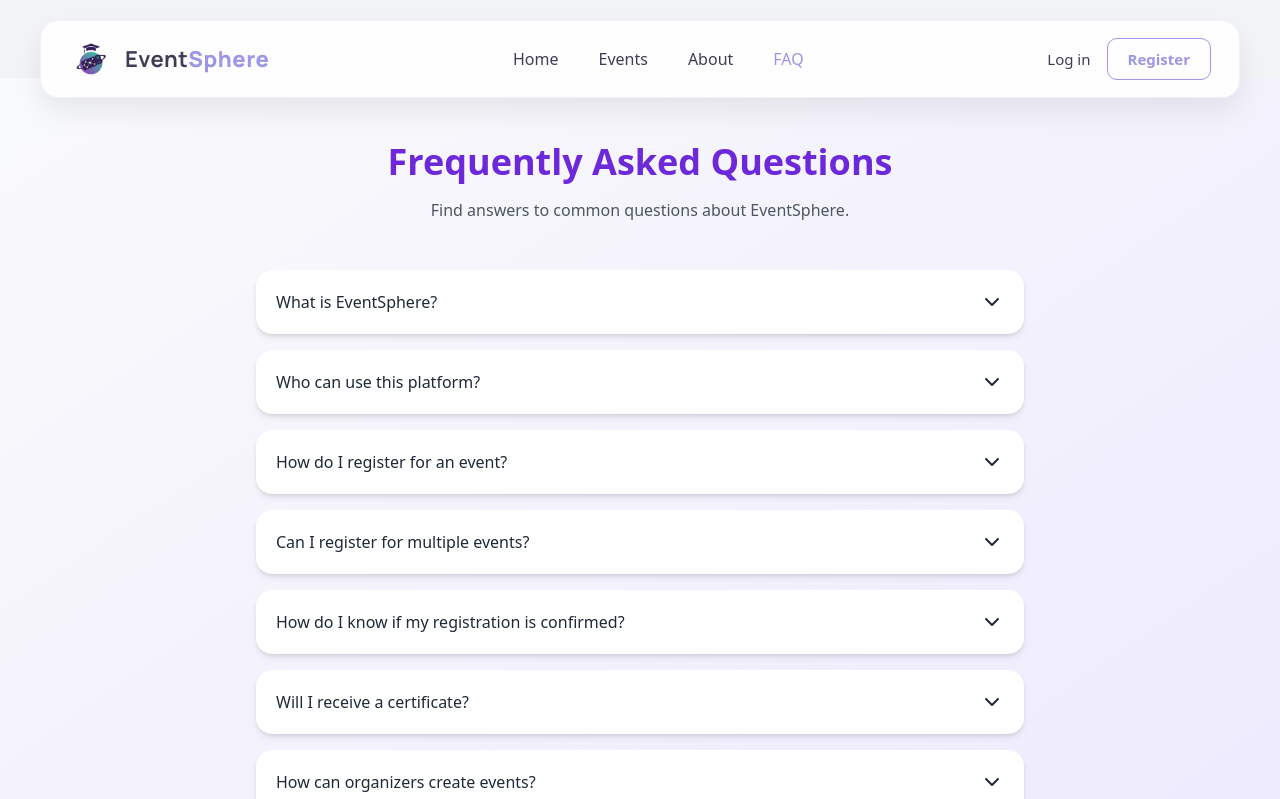
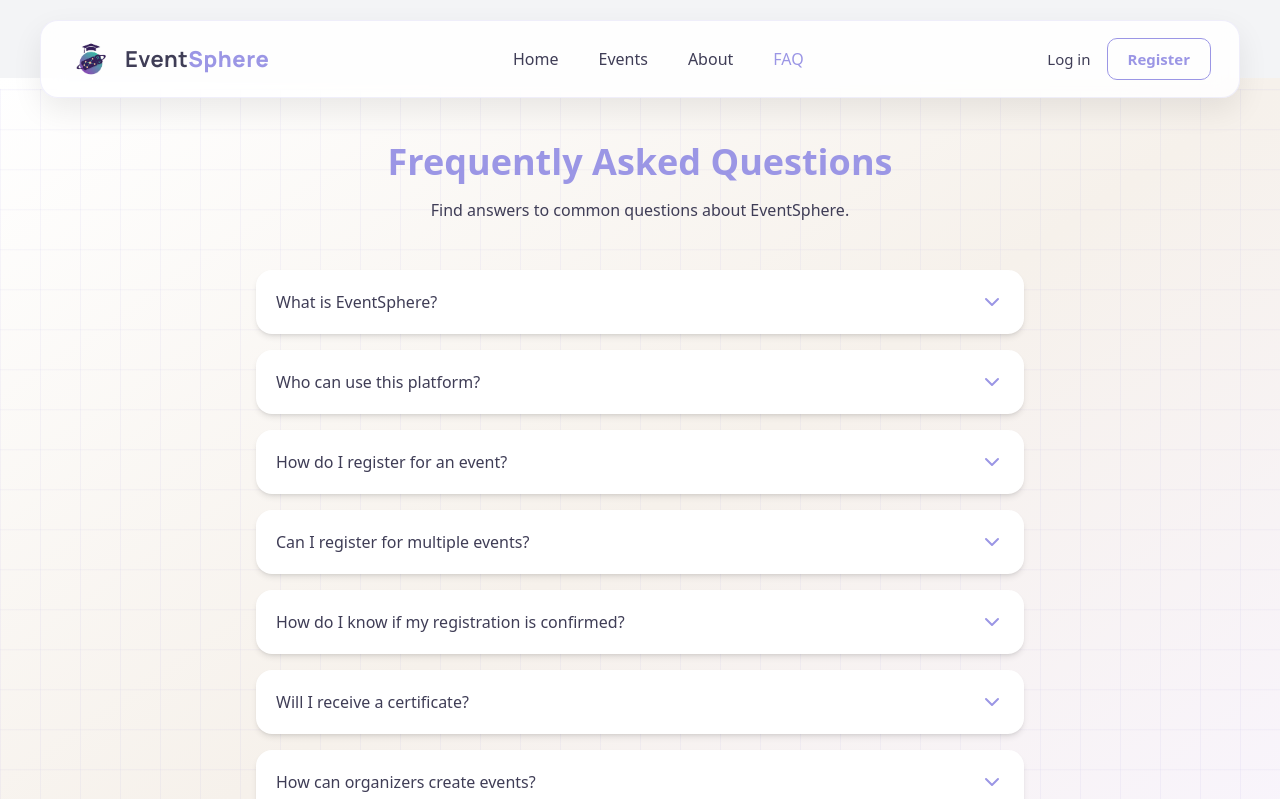
Before and after one commit to JanhaviShigwan/FinalYearProject, a React (Create React App) app in the folder Frontend/eventsphere/: page /faq in a window 1280 px wide. Shown: the top 799 px of the page. Built offline with nearby package versions, Linux system fonts and the light colour scheme.

Commit message:
Modified FAQ Page UI

```diff
--- a/Frontend/eventsphere/src/pages/FAQ.jsx
+++ b/Frontend/eventsphere/src/pages/FAQ.jsx
@@ -2,6 +2,7 @@ import { useState } from "react";
 import { ChevronDown } from "lucide-react";
 import Navbar from "../components/Navbar";
 import Footer from "../components/Footer";
+import "../styles/faq.css";
 
 export default function Faq() {
   const [openIndex, setOpenIndex] = useState(null);
@@ -55,55 +56,50 @@ export default function Faq() {
 
   return (
     <>
-    <Navbar/>
-    <div className="min-h-screen bg-gradient-to-br from-[#F9FAFB] to-[#EDE9FE] dark:from-gray-900 dark:to-gray-800 py-16 px-6">
+      <Navbar />
 
-      {/* Header */}
-      <div className="max-w-3xl mx-auto text-center mb-12">
-        <h1 className="text-4xl font-bold text-[#6D28D9] dark:text-purple-400 mb-4">
-          Frequently Asked Questions
-        </h1>
-        <p className="text-gray-600 dark:text-gray-300">
+      <div className="faq-wrapper">
+        <div className="faq-header">
+          <h1 className="faq-title">Frequently Asked Questions</h1>
+          <p className="faq-subtitle">
             Find answers to common questions about EventSphere.
           </p>
         </div>
 
-      {/* FAQ Section */}
-      <div className="max-w-3xl mx-auto space-y-4">
+        <div className="faq-container">
           {faqs.map((faq, index) => (
             <div
               key={index}
-            className="bg-white dark:bg-gray-900 rounded-2xl shadow-md transition-all duration-300"
+              className={`faq-card ${
+                openIndex === index ? "faq-card-open" : ""
+              }`}
             >
               <button
                 onClick={() => toggleFAQ(index)}
-              className="w-full flex justify-between items-center p-5 text-left"
+                className="faq-button"
               >
-              <span className="font-medium text-gray-800 dark:text-gray-200">
-                {faq.question}
-              </span>
+                <span className="faq-question">{faq.question}</span>
+
                 <ChevronDown
-                className={`transition-transform duration-300 ${
-                  openIndex === index ? "rotate-180 text-[#0D9488]" : ""
+                  className={`faq-icon ${
+                    openIndex === index ? "faq-icon-open" : ""
                   }`}
                 />
               </button>
 
               <div
-              className={`overflow-hidden transition-all duration-300 ${
-                openIndex === index ? "max-h-40 px-5 pb-5" : "max-h-0"
+                className={`faq-answer-wrapper ${
+                  openIndex === index ? "faq-answer-open" : ""
                 }`}
               >
-              <p className="text-gray-600 dark:text-gray-400">
-                {faq.answer}
-              </p>
+                <p className="faq-answer">{faq.answer}</p>
               </div>
             </div>
           ))}
         </div>
+      </div>
 
-    </div>
-    <Footer/>
+      <Footer />
     </>
   );
 }
--- a/Frontend/eventsphere/src/styles/faq.css
+++ b/Frontend/eventsphere/src/styles/faq.css
@@ -0,0 +1,114 @@
+@tailwind components;
+
+@layer components {
+
+  /* ================= PAGE WRAPPER ================= */
+
+  .faq-wrapper {
+  @apply relative min-h-screen py-16 px-6 overflow-hidden
+         bg-gradient-to-br
+         from-[#FFFFFF] via-[#F6F1EB] to-[#F9F5FF]
+         dark:from-[#3F3D56] dark:to-[#2e2c42];
+}
+
+  /* ================= ANIMATED GRID BACKGROUND ================= */
+
+  .faq-wrapper::before {
+    content: "";
+    @apply absolute inset-0 pointer-events-none;
+    background-image:
+      linear-gradient(to right, rgba(155,150,229,0.08) 1px, transparent 1px),
+      linear-gradient(to bottom, rgba(155,150,229,0.08) 1px, transparent 1px);
+    background-size: 40px 40px;
+    animation: gridMove 20s linear infinite;
+  }
+
+  .dark .faq-wrapper::before {
+    background-image:
+      linear-gradient(to right, rgba(216,232,209,0.08) 1px, transparent 1px),
+      linear-gradient(to bottom, rgba(216,232,209,0.08) 1px, transparent 1px);
+  }
+
+  @keyframes gridMove {
+    0% {
+      transform: translateY(0px);
+    }
+    100% {
+      transform: translateY(40px);
+    }
+  }
+
+  /* Make content appear above grid */
+  .faq-wrapper > * {
+    @apply relative z-10;
+  }
+
+  /* ================= HEADER ================= */
+
+  .faq-header {
+    @apply max-w-3xl mx-auto text-center mb-12;
+  }
+
+  .faq-title {
+    @apply text-4xl font-bold mb-4 text-[#9B96E5];
+  }
+
+  .faq-subtitle {
+    @apply text-[#3F3D56] dark:text-[#D8E8D1];
+  }
+
+  /* ================= FAQ CONTAINER ================= */
+
+  .faq-container {
+    @apply max-w-3xl mx-auto space-y-4;
+  }
+
+  /* ================= FAQ CARD ================= */
+
+  .faq-card {
+    @apply rounded-2xl transition-all duration-300
+           bg-white dark:bg-[#3F3D56]
+           shadow-md;
+  }
+
+  .faq-card-open {
+    @apply shadow-lg;
+    box-shadow: 0 0 20px rgba(155, 150, 229, 0.4);
+  }
+
+  /* ================= BUTTON ================= */
+
+  .faq-button {
+    @apply w-full flex justify-between items-center p-5 text-left;
+  }
+
+  .faq-question {
+    @apply font-medium text-[#3F3D56] dark:text-white;
+  }
+
+  /* ================= ICON ================= */
+
+  .faq-icon {
+    @apply transition-all duration-300 text-[#9B96E5];
+  }
+
+  .faq-icon-open {
+    @apply rotate-180 text-[#F08A6C];
+    filter: drop-shadow(0 0 6px rgba(240, 138, 108, 0.8));
+  }
+
+  /* ================= ANSWER ================= */
+
+  .faq-answer-wrapper {
+    @apply overflow-hidden transition-all duration-300 max-h-0;
+  }
+
+  .faq-answer-open {
+    @apply max-h-40 px-5 pb-5;
+  }
+
+  .faq-answer {
+    @apply text-[#3F3D56] dark:text-[#D8E8D1];
+  }
+
+}
```
Lines whose indentation alone changed are shown as unchanged.
